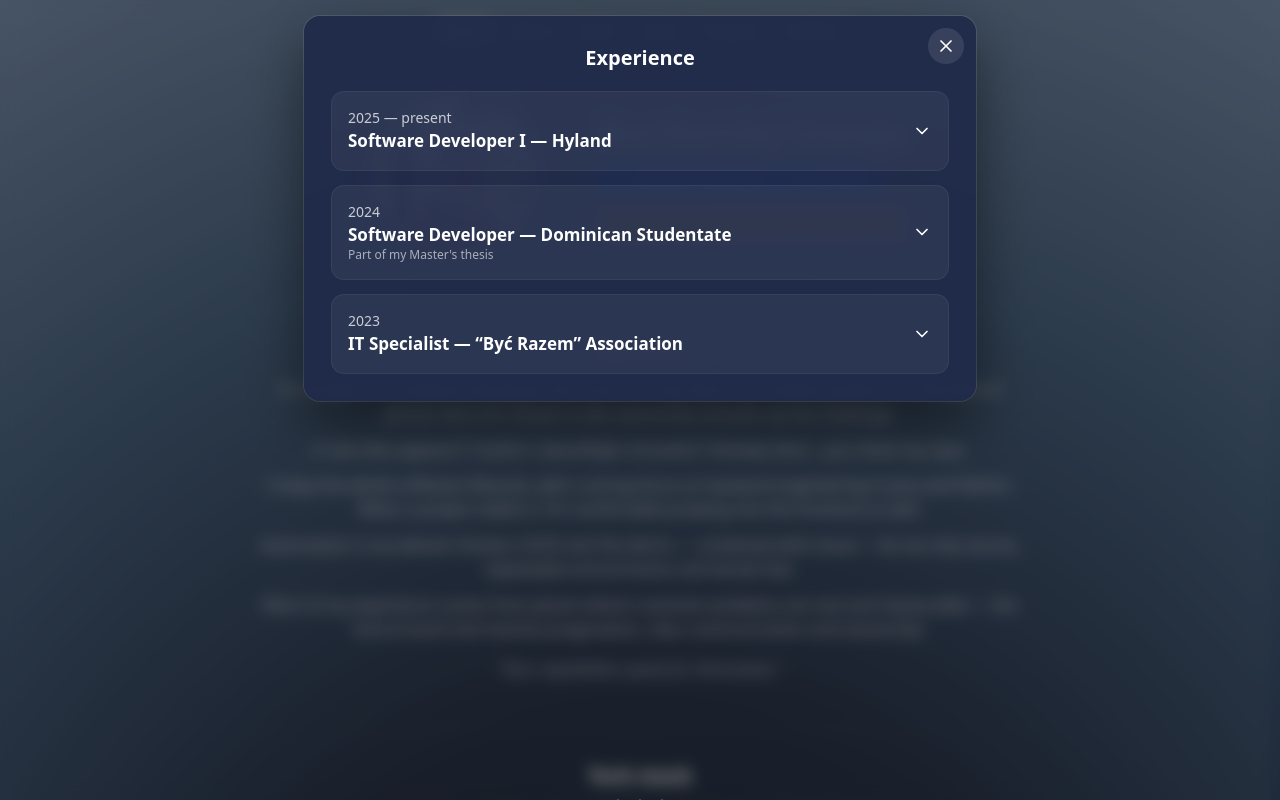
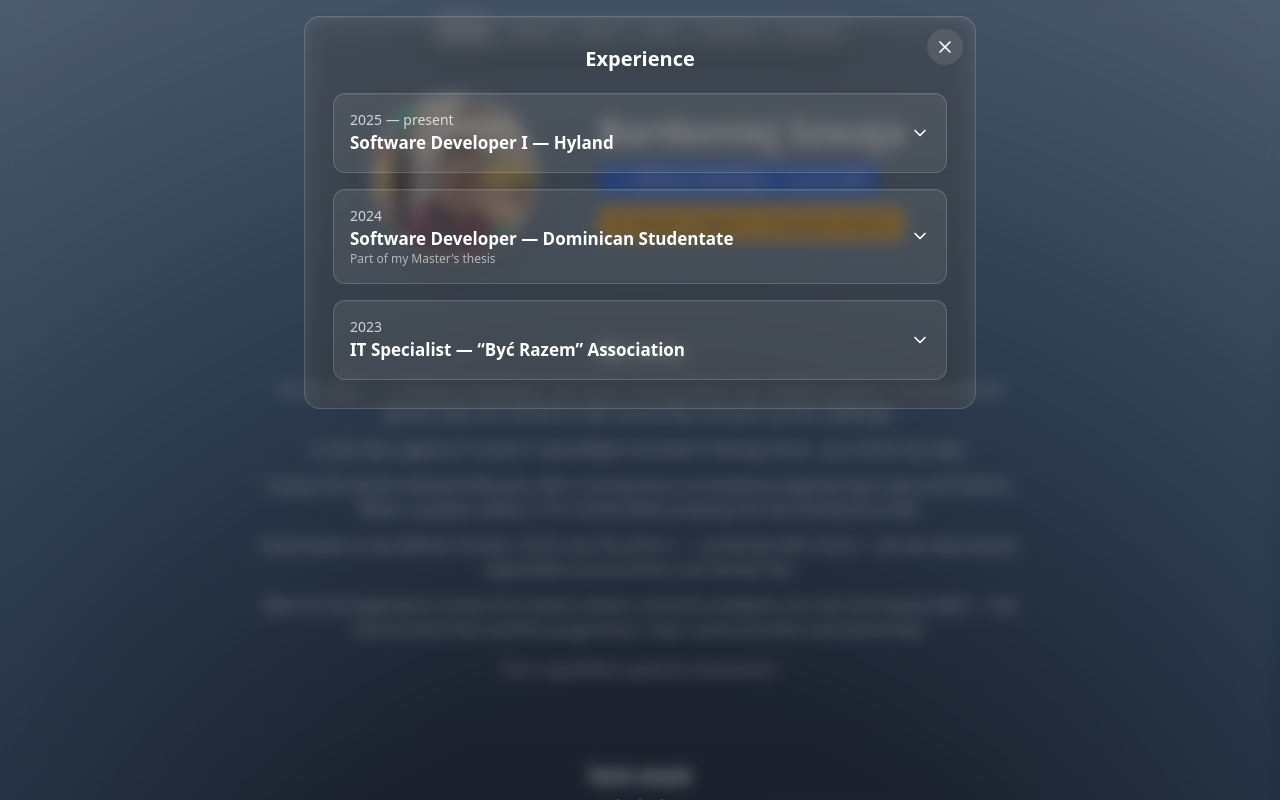
Before and after one commit to Verduttio/verduttio.github.io, a React (Vite) app: page / in a window 1280 px wide. Both pictures are taken after a click on the button "Software developer — 2+ yrs solid". Shown: the top 800 px of the page. Built offline with nearby package versions, Linux system fonts and the light colour scheme.

Commit message:
feat: upgrade modal to be transparent

```diff
--- a/src/components/ExperienceModal.tsx
+++ b/src/components/ExperienceModal.tsx
@@ -73,7 +73,10 @@
   };
 
   return (
-    <div className="rounded-xl bg-white/5 ring-1 ring-white/10 p-4 transition">
+    <div className="rounded-xl p-4 transition
+            bg-white/8 border border-white/15
+            hover:bg-white/12
+            [box-shadow:inset_0_1px_0_rgba(255,255,255,.05)]">
       <button
         type="button"
         onClick={toggle}
@@ -181,16 +184,19 @@
       aria-label="Experience"
       className={[
         "fixed inset-0 z-[60] flex items-start justify-center overflow-y-auto p-4",
-        "bg-black/40 backdrop-blur-sm",
+        "bg-black/35 backdrop-blur-sm",
         overlayAnim,
       ].join(" ")}
     >
       <div
         ref={dialogRef}
         className={[
-          "relative w-full max-w-2xl rounded-2xl bg-[#202B4A]/95 ring-1 ring-white/10",
-          "shadow-[0_24px_60px_rgba(0,0,0,.45)] p-5 md:p-7",
-          panelAnim,
+            "relative w-full max-w-2xl rounded-2xl p-5 md:p-7",
+            "backdrop-blur-md backdrop-saturate-150",
+            "bg-white/10 border border-white/15",
+            "shadow-[0_24px_60px_rgba(0,0,0,.35)]",
+            "[box-shadow:inset_0_1px_0_rgba(255,255,255,.06)]",
+            panelAnim,
         ].join(" ")}
       >
         <button
```
